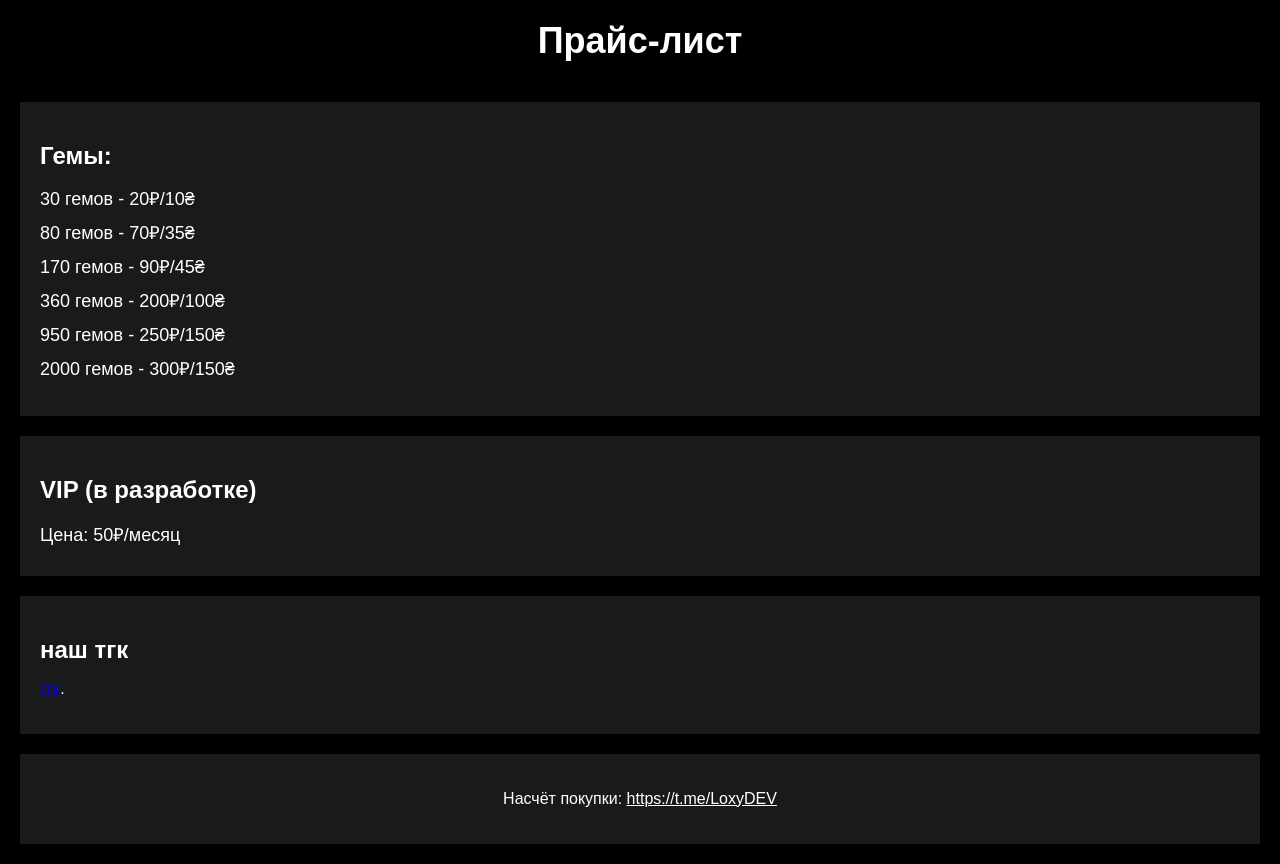
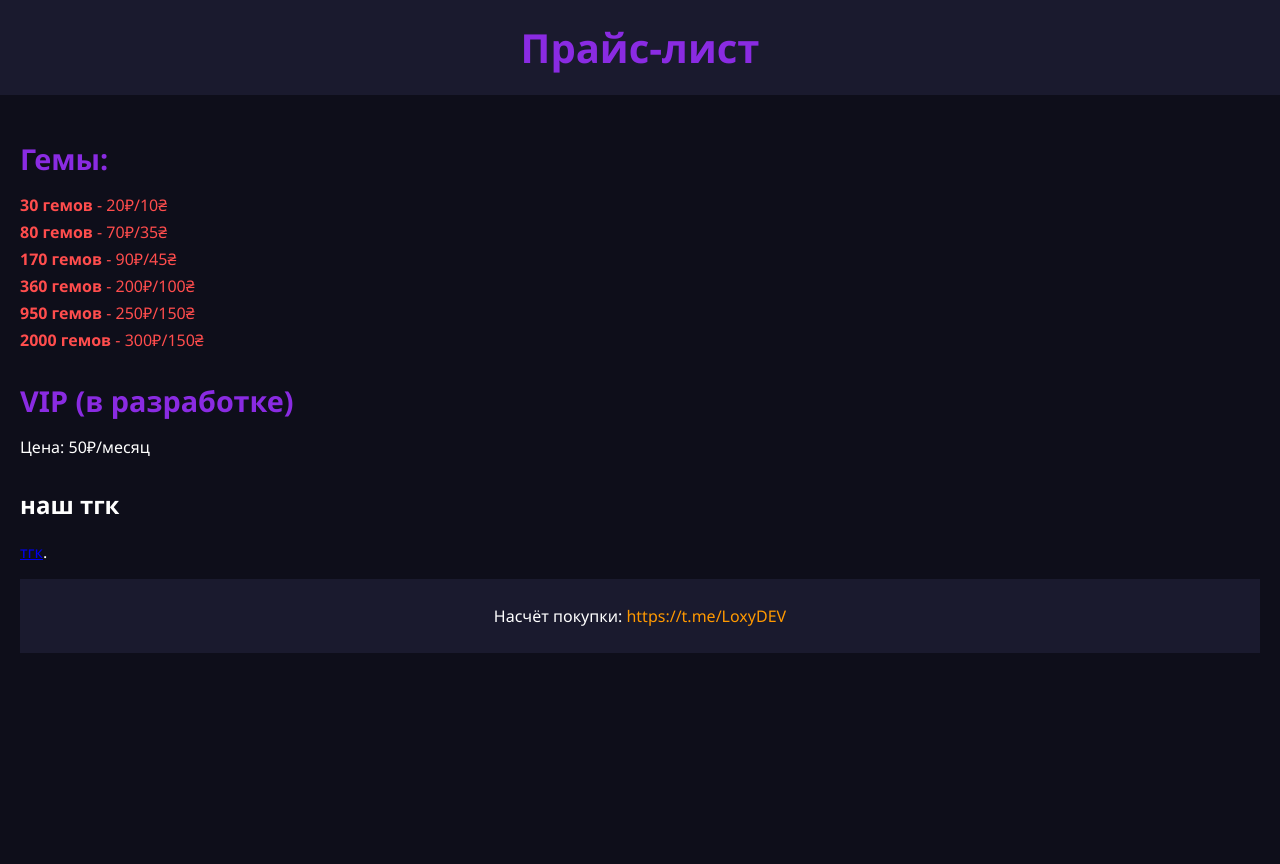
Before and after one commit to Benz7k3/voopBrawl, a plain HTML site: page index.html in a window 1280 px wide. After the commit the page ends 800 px from the top, so only its background shows below. Drawn offline with Linux system fonts and the light colour scheme.

Commit message:
Update style.css

```diff
--- a/style.css
+++ b/style.css
@@ -1,56 +1,117 @@
 body {
-    background-color: #000;
-    color: #fff;
-    font-family: 'Arial', sans-serif;
+    font-family: 'Segoe UI', Tahoma, Geneva, Verdana, sans-serif;
     margin: 0;
     padding: 0;
+    background-color: #0e0e1a;
+    color: #fff;
 }
 
 header {
+    background-color: #1a1a2e;
+    padding: 20px 0;
     text-align: center;
-    padding: 20px;
 }
 
-h1 {
-    font-size: 36px;
+header h1 {
+    font-size: 2.5rem;
     margin: 0;
+    color: #8a2be2;
+    transition: color 0.3s, font-size 0.3s;
+}
+
+header h1:hover {
+    color: #ffff00;
+    font-size: 3rem;
 }
 
 main {
     padding: 20px;
 }
 
-.price-section, .about-us {
-    background-color: rgba(255, 255, 255, 0.1);
-    padding: 20px;
-    margin-bottom: 20px;
+.price-section {
+    margin-bottom: 30px;
 }
 
-.price-section h2, .about-us h2 {
-    font-size: 24px;
+.price-section h2 {
     margin-bottom: 10px;
+    font-size: 1.8rem;
+    color: #8a2be2;
+    transition: color 0.3s, font-size 0.3s;
+}
+
+.price-section h2:hover {
+    color: #ffff00;
+    font-size: 2rem;
 }
 
 .price-section ul {
-    list-style: none;
+    list-style-type: none;
     padding: 0;
 }
 
-.price-section li, .price-section p {
-    font-size: 18px;
-    margin-bottom: 10px;
+.price-section ul li {
+    margin-bottom: 5px;
+    color: #ff4d4d;
+    transition: color 0.3s, font-size 0.3s;
 }
 
-.about-us p {
-    font-size: 16px;
+.price-section ul li:hover {
+    color: #90ee90;
+    font-size: 1.2rem;
+}
+
+.price-section ul li span {
+    font-weight: bold;
+}
+
+.vip-price {
+    margin-top: 20px;
+}
+
+.vip-price p {
+    font-size: 1.5rem;
+    color: #ff4d4d;
+    transition: color 0.3s, font-size 0.3s;
+}
+
+.vip-price p:hover {
+    color: #90ee90;
+    font-size: 1.7rem;
+}
+
+.price-label {
+    font-size: 1.5rem;
+    color: #ff4d4d;
+    transition: color 0.3s, font-size 0.3s;
+}
+
+.price-label:hover {
+    color: #90ee90;
+    font-size: 1.7rem;
+}
+
+.telegram-link {
+    color: #8a2be2;
+    text-decoration: none;
+    transition: color 0.3s, font-size 0.3s;
+}
+
+.telegram-link:hover {
+    color: #ffff00;
+    font-size: 1.2rem;
 }
 
 footer {
-    background-color: rgba(255, 255, 255, 0.1);
-    padding: 20px;
+    background-color: #1a1a2e;
+    padding: 10px 0;
     text-align: center;
 }
 
 footer a {
-    color: #fff;
+    color: #ff9900;
+    text-decoration: none;
 }
+
+footer a:hover {
+    text-decoration: underline;
+}
```
